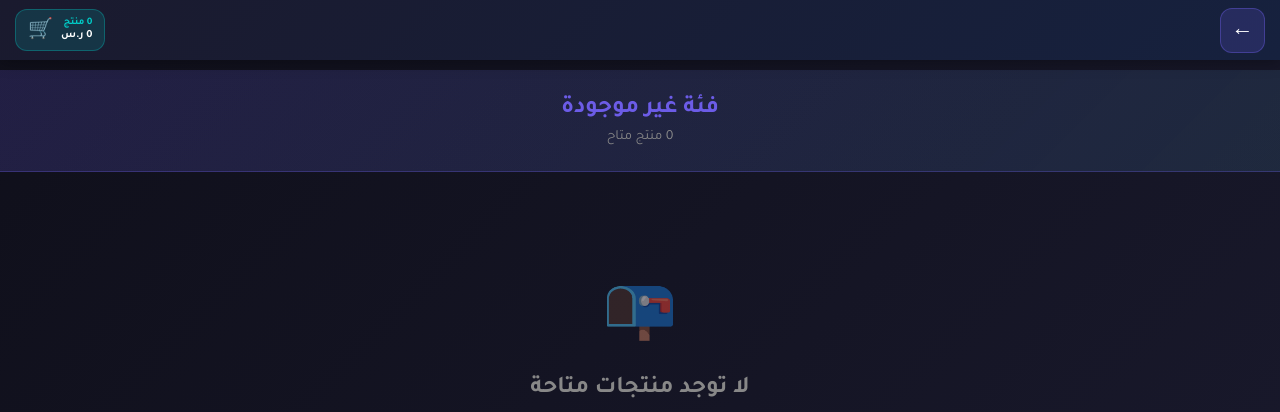
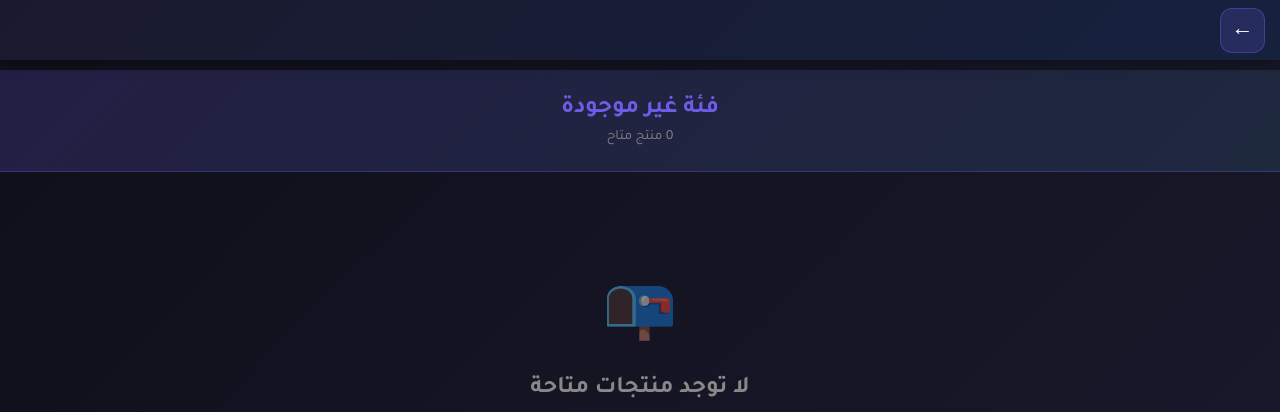
Before and after one commit to ziadosama582005-crypto/tttrrrrrrrrrrr, a Flask app: page /t/1 in a window 1280 px wide. Shown: the top 412 px of the page. Run offline with Flask 3, Linux system fonts and the light colour scheme; data that the repository does not hold is empty; some libraries are stand-ins or nearby versions.

Commit message:
Revert top_banner to simple header (back button only, no cart widget)

```diff
--- a/templates/partials/top_banner.html
+++ b/templates/partials/top_banner.html
@@ -1,4 +1,4 @@
-{# الهيدر البسيط - زر الرجوع + السلة #}
+{# الهيدر البسيط - زر الرجوع فقط #}
 <style>
     .simple-header {
         position: fixed;
@@ -9,7 +9,6 @@
         background: linear-gradient(135deg, #1a1a2e 0%, #16213e 100%);
         display: flex;
         align-items: center;
-        justify-content: space-between;
         padding: 0 15px;
         z-index: 999;
         box-shadow: 0 2px 15px rgba(0, 0, 0, 0.3);
@@ -34,93 +33,12 @@
         border-color: #6c5ce7;
         transform: scale(1.05);
     }
-    .cart-widget {
-        display: flex;
-        align-items: center;
-        gap: 8px;
-        background: rgba(0, 206, 201, 0.15);
-        border: 1px solid rgba(0, 206, 201, 0.3);
-        border-radius: 12px;
-        padding: 6px 12px;
-        cursor: pointer;
-        transition: all 0.3s;
-        text-decoration: none;
-    }
-    .cart-widget:hover {
-        background: rgba(0, 206, 201, 0.25);
-        border-color: #00cec9;
-        transform: scale(1.02);
-    }
-    .cart-icon {
-        font-size: 20px;
-    }
-    .cart-info {
-        display: flex;
-        flex-direction: column;
-        align-items: flex-start;
-        line-height: 1.2;
-    }
-    .cart-count {
-        font-size: 10px;
-        color: #00cec9;
-        font-weight: bold;
-    }
-    .cart-total {
-        font-size: 11px;
-        color: #fff;
-        font-weight: 600;
-    }
     body {
         padding-top: 70px;
     }
 </style>
-
-{% include 'partials/login_modal.html' %}
-
 <header class="simple-header">
     <a href="/" class="back-btn" title="الرجوع للرئيسية">
         ←
     </a>
-    <a href="#" class="cart-widget" onclick="handleCartClick(); return false;" title="السلة">
-        <div class="cart-info">
-            <span class="cart-count" id="headerCartCount">0 منتج</span>
-            <span class="cart-total" id="headerCartTotal">0 ر.س</span>
-        </div>
-        <span class="cart-icon">🛒</span>
-    </a>
 </header>
-<script>
-    const currentUserId = '{{ current_user_id or user_id or current_user or "" }}';
-
-    function handleCartClick() {
-        if (!currentUserId || currentUserId === '' || currentUserId === '0' || currentUserId === 'None') {
-            if (typeof openLoginModal === 'function') {
-                openLoginModal();
-            } else if (typeof showLoginModal === 'function') {
-                showLoginModal();
-            } else {
-                window.location.href = '/?showLogin=1';
-            }
-            return;
-        }
-        window.location.href = '/cart?user_id=' + currentUserId;
-    }
-
-    async function loadHeaderCart() {
-        const userId = currentUserId;
-        if (!userId || userId === '' || userId === '0' || userId === 'None') return;
-        try {
-            const response = await fetch('/api/cart/get?user_id=' + userId);
-            const data = await response.json();
-            if (data.status === 'success' && data.cart && data.cart.items) {
-                const items = data.cart.items.filter(i => !i.sold);
-                const count = items.length;
-                let total = 0;
-                items.forEach(i => total += (i.current_price || i.price));
-                document.getElementById('headerCartCount').textContent = count + ' منتج';
-                document.getElementById('headerCartTotal').textContent = total.toFixed(0) + ' ر.س';
-            }
-        } catch (e) {}
-    }
-    loadHeaderCart();
-</script>
```
